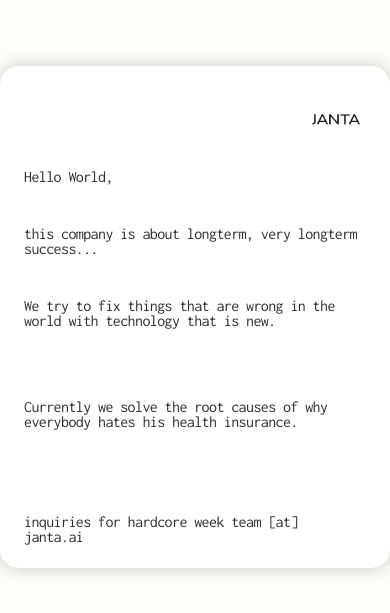
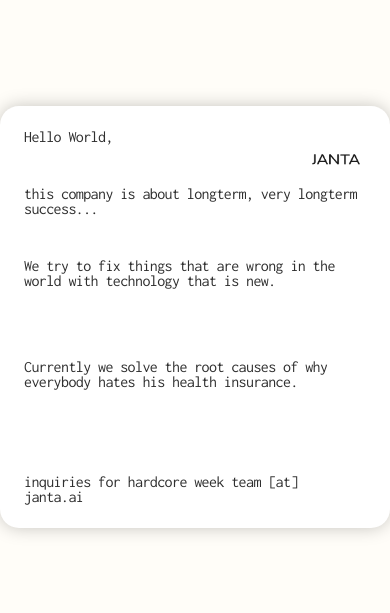
Before and after one commit to JantaAI/landingpage, a React (Vite) app: page / in a window 390 px wide. Shown: the part 105-718 px from the top of the page. Built offline with nearby package versions, Linux system fonts and the light colour scheme.

Commit message:
Fix text positioning and mobile layout - use exact pixels, add spacing, limit mobile height

```diff
--- a/src/App.tsx
+++ b/src/App.tsx
@@ -4,12 +4,12 @@
   return (
     <div className="bg-[#fffdf8] min-h-screen w-full flex items-center justify-center overflow-hidden">
       {/* Centered container */}
-      <div className="relative w-full max-w-[1200px] h-[812px] flex items-center justify-center px-4">
+      <div className="relative w-full max-w-[1200px] h-[812px] flex items-center justify-center px-6 py-8 md:px-4 md:py-0">
 
         {/* White Card */}
         <div className="bg-white rounded-[19px] shadow-[0px_0px_18.6px_-1px_rgba(0,0,0,0.25)]
-                        w-full max-w-[500px] p-6 relative
-                        md:w-[737px] md:h-[514px] md:max-w-none md:p-0">
+                        w-full max-w-[500px] h-auto max-h-[600px] overflow-auto p-6 relative mx-4 my-4
+                        md:w-[737px] md:h-[514px] md:max-w-none md:p-0 md:overflow-visible md:mx-0 md:my-0">
 
           {/* Logo - Top-right of card */}
           <div className="absolute size-[60px] top-6 right-6
@@ -24,8 +24,8 @@
 
           {/* Text Content */}
           <div className="flex flex-col font-['Inconsolata',sans-serif] font-normal justify-center leading-[0.9] text-[#2f2f2f] tracking-[-0.6px]
-                          text-[16px] pt-20 pr-2
-                          md:absolute md:left-[58px] md:top-[57%] md:translate-y-[-50%] md:w-[622px] md:text-[20px] md:pt-0 md:pr-0"
+                          text-[16px] pt-16 pr-2 pb-4
+                          md:absolute md:left-[58px] md:top-[259px] md:translate-y-[-50%] md:w-[622px] md:text-[20px] md:pt-0 md:pr-0 md:pb-0"
                style={{ fontVariationSettings: "'wdth' 100" }}>
             <p className="mb-0">Hello World,</p>
             <p className="mb-0">&nbsp;</p>
```
